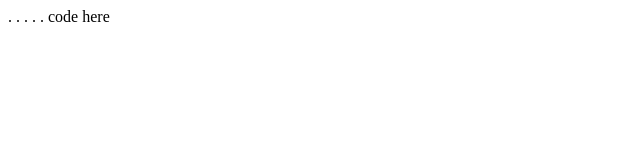
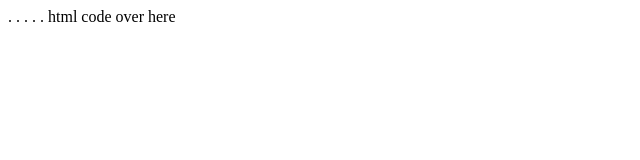
Before and after one commit to rbisrakhia/project, a plain HTML site: page index.html in a window 1280 px wide. Shown: the full height of the page, 0-640 px from the left. Drawn offline with Linux system fonts and the light colour scheme.

Commit message:
Update index.html

```diff
--- a/index.html
+++ b/index.html
@@ -4,6 +4,6 @@
 .
 .
 .
-. code here
+. html code over here
 
 </html>
```
